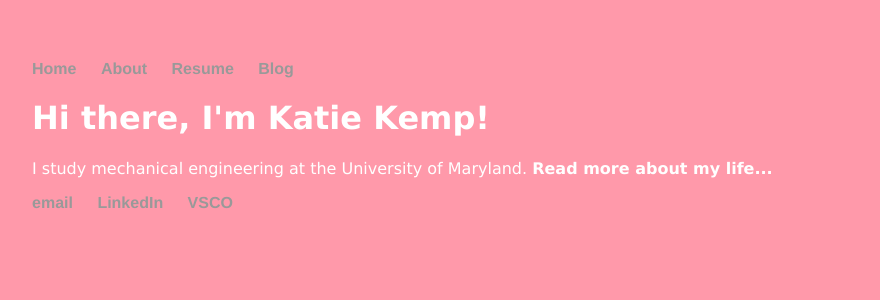
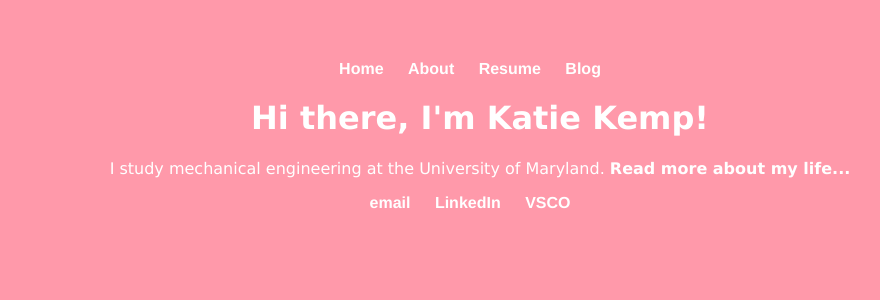
Before and after one commit to katherinekemp/katherinekemp.github.io, a Jekyll site: the page built from index.html, in a window 1280 px wide. Shown: the top 300 px of the page, without its empty margins (160-1040 px from the left). Built offline with Jekyll 4.4.1, drawn with Linux system fonts in a browser that asks for light colours.

Commit message:
Update home.html

```diff
--- a/_layouts/home.html
+++ b/_layouts/home.html
@@ -1,7 +1,9 @@
 <!DOCTYPE html>
 	<html>
 		<style>
-      text-align:center;
+			head {text-align: center;}
+			body {text-align: center;}
+			div {text-align: center;}
 
 			li a {
 	    			color:white;
```
